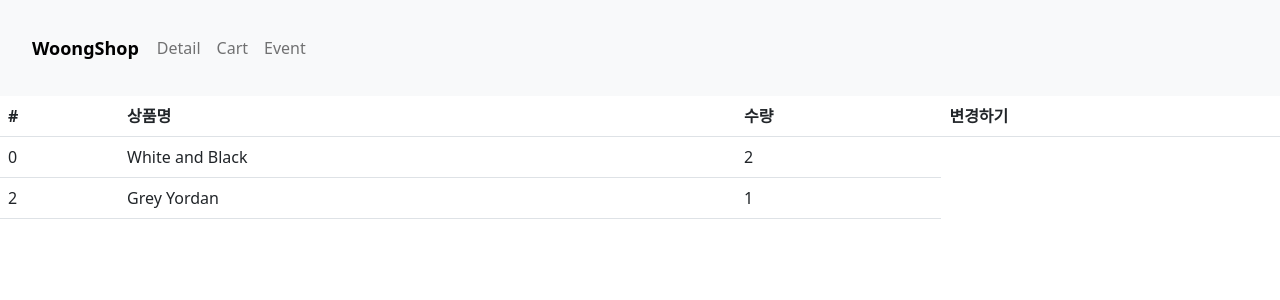
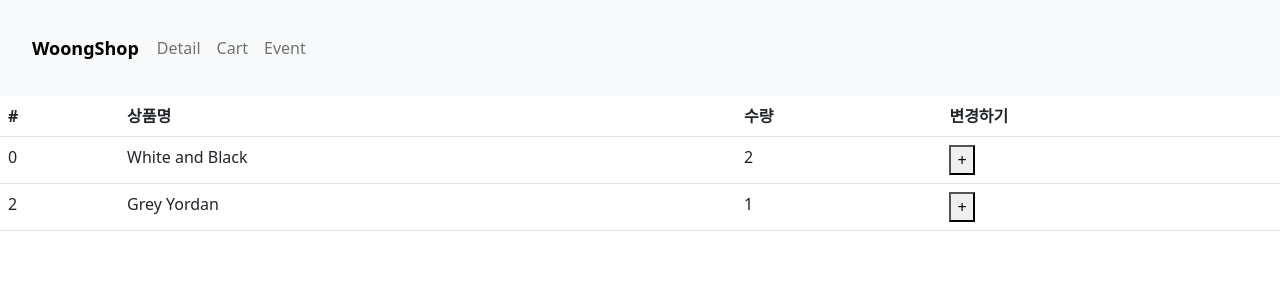
Before and after one commit to parkgeonwoong/study-reacts, a React (Create React App) app: page /cart in a window 1280 px wide. Shown: the top 300 px of the page. Built offline with nearby package versions, Linux system fonts and the light colour scheme.

Commit message:
Feat: Redux state 변경하는 법

```diff
--- a/src/routes/Cart.js
+++ b/src/routes/Cart.js
@@ -3,14 +3,20 @@
  */
 
 import Table from "react-bootstrap/Table";
-import { useSelector } from "react-redux";
+import { useDispatch, useSelector } from "react-redux";
+import { changeName, increment } from "../store";
 
 const Cart = () => {
   // 3️⃣ Redux store 가져와줌
   const reduxState = useSelector((state) => {
-    return state.stock;
+    return state;
   });
   // console.log(...reduxState);
+
+  // store.js로 요청하는 함수
+  const dispatch = useDispatch();
+
+  console.log(reduxState.cart[0].count);
 
   return (
     <div>
@@ -26,12 +32,21 @@ const Cart = () => {
         </thead>
         <tbody>
           {/* 리덕스를 데이터바인드 */}
-          {reduxState.map((item, id) => {
+          {reduxState.cart.map((item, id) => {
             return (
               <tr key={id}>
                 <td>{item.id}</td>
                 <td>{item.name}</td>
                 <td>{item.count}</td>
+                <td>
+                  <button
+                    onClick={() => {
+                      dispatch(increment(1));
+                    }}
+                  >
+                    +
+                  </button>
+                </td>
               </tr>
             );
           })}
--- a/src/store.js
+++ b/src/store.js
@@ -8,20 +8,36 @@ import { configureStore, createSlice } from "@reduxjs/toolkit";
 const user = createSlice({
   name: "user",
   initialState: "kim",
+
+  // state 수정해주는 함수 만들기
+  reducers: {
+    changeName(state) {
+      return "park" + state;
+    },
+  },
 });
 
-const stock = createSlice({
-  name: "stock",
+const cart = createSlice({
+  name: "cart",
   initialState: [
     { id: 0, name: "White and Black", count: 2 },
     { id: 2, name: "Grey Yordan", count: 1 },
   ],
+
+  reducers: {
+    increment: (state, action) => {
+      state.count += action.payload;
+    },
+  },
 });
+
+// 만든 함수 export
+export const { changeName, increment } = user.actions;
 
 export default configureStore({
   reducer: {
     // 2️⃣ 위의 만든것 등록하기
     user: user.reducer,
-    stock: stock.reducer,
+    cart: cart.reducer,
   },
 });
```
